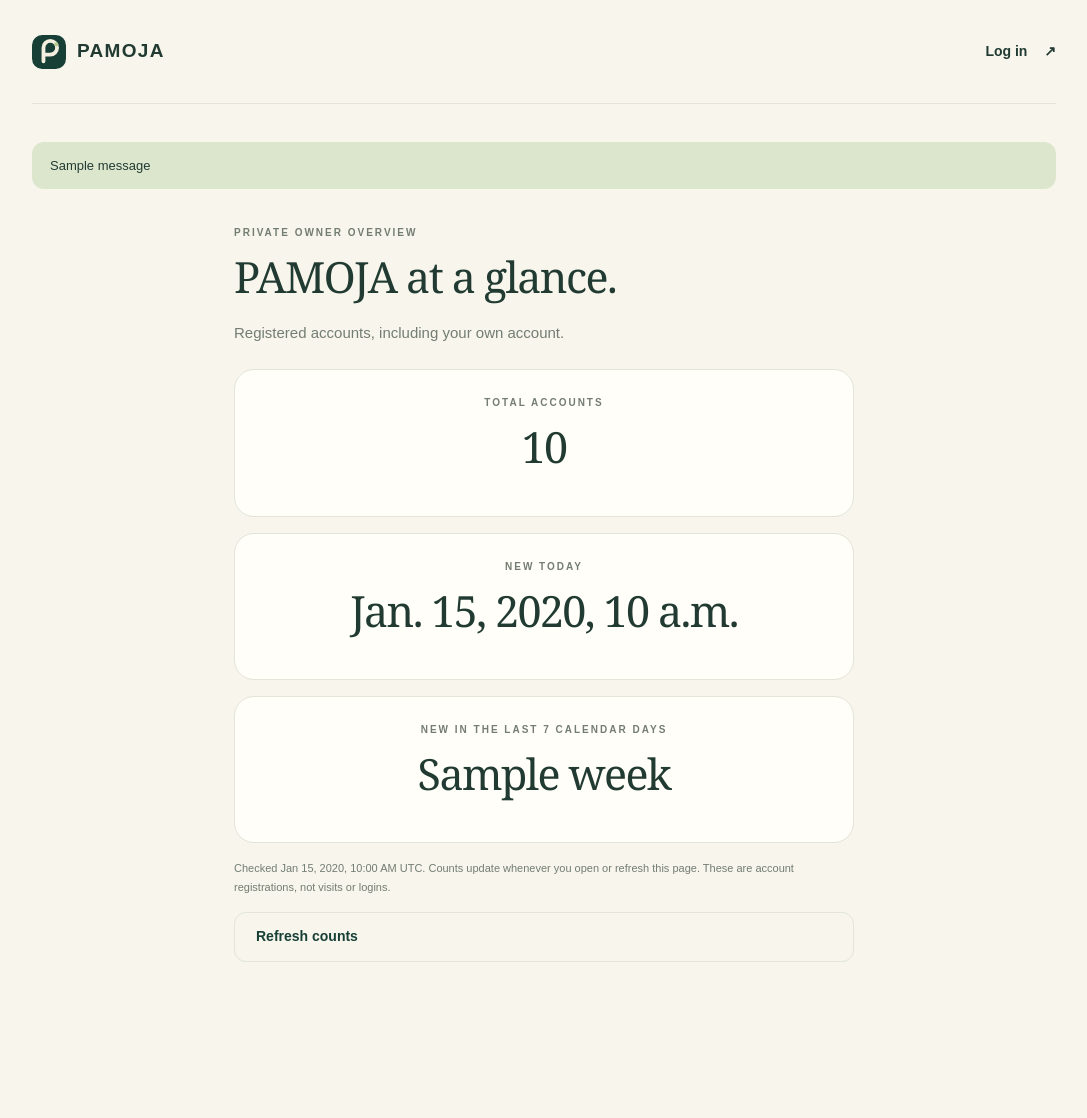
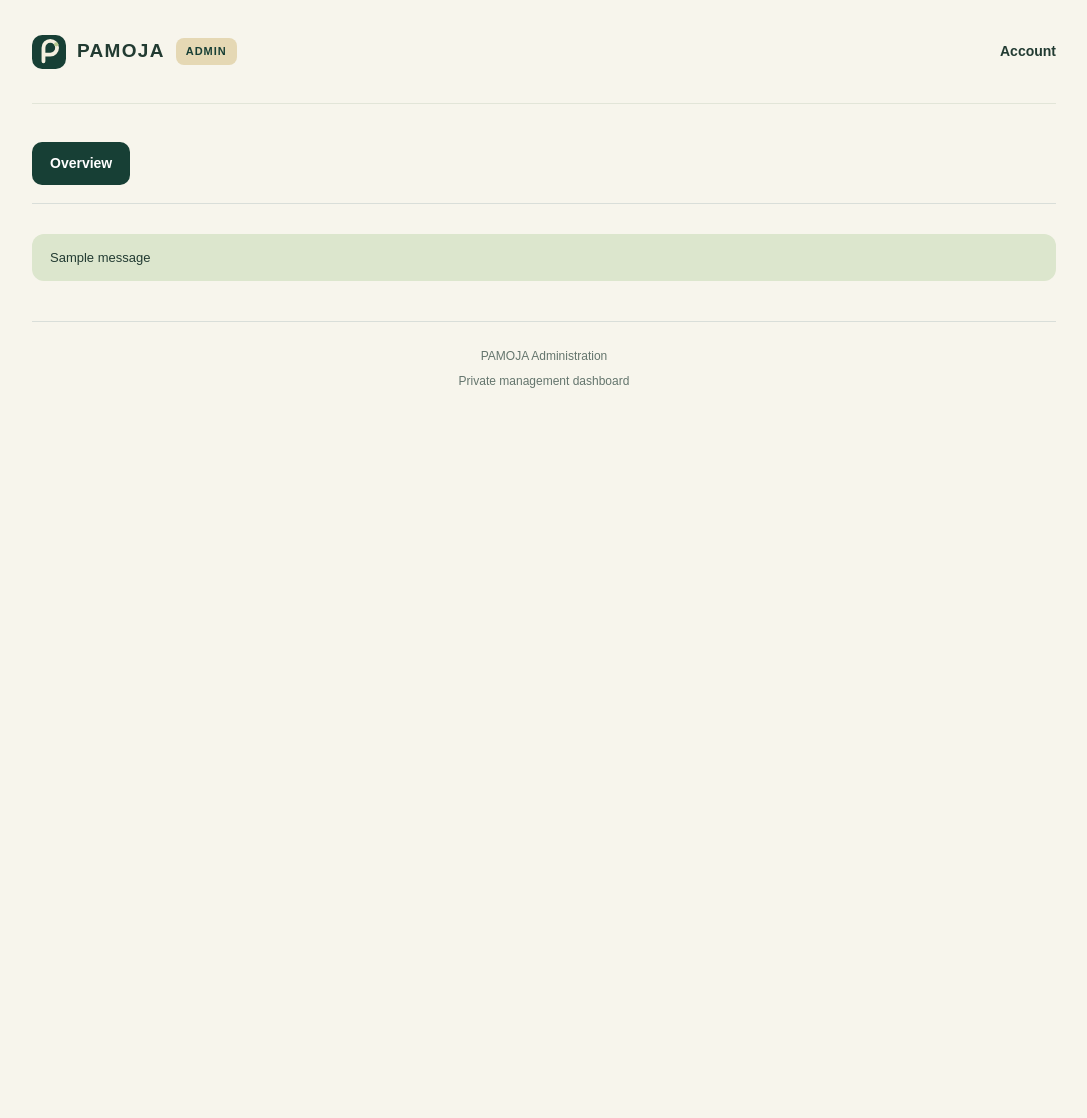
Before and after one commit to Gmwabila/Pamoja, a Django app: template core/templates/core/owner_stats.html in a window 1280 px wide. Shown: the whole page, without its empty margins (96-1183 px from the left). After the commit the page ends 388 px from the top, so only its background shows below. Run offline with Django 5.2, Linux system fonts and the light colour scheme; the template is opened without the code that fills it: most values are stand-ins (such as "Sample title", 1, 10 or a date in 2020); one stand-in notice (Sample message) is shown.

Commit message:
Create dedicated PAMOJA Admin layout

```diff
--- a/core/templates/core/owner_stats.html
+++ b/core/templates/core/owner_stats.html
@@ -1,33 +1,175 @@
-{% extends "core/base.html" %}
-{% block title %}Owner overview · PAMOJA{% endblock %}
-{% block content %}
-<section class="narrow">
-  <span class="eyebrow">PRIVATE OWNER OVERVIEW</span>
-  <h1>PAMOJA at a glance.</h1>
-  <p class="muted">Registered accounts, including your own account.</p>
 
-  <div class="profile-card">
-    <span class="eyebrow">TOTAL ACCOUNTS</span>
-    <h1>{{ metrics.total }}</h1>
-  </div>
+{% load static %}
 
-  <div class="profile-card" style="margin-top:16px">
-    <span class="eyebrow">NEW TODAY</span>
-    <h1>{{ metrics.today }}</h1>
-  </div>
+<!DOCTYPE html>
+<html lang="en">
 
-  <div class="profile-card" style="margin-top:16px">
-    <span class="eyebrow">NEW IN THE LAST 7 CALENDAR DAYS</span>
-    <h1>{{ metrics.week }}</h1>
-  </div>
+<head>
+    <meta charset="UTF-8">
 
-  <p class="fine-print">
-    Checked {{ checked_at|date:"M j, Y, g:i A T" }}.
-    Counts update whenever you open or refresh this page.
-    These are account registrations, not visits or logins.
-  </p>
-  <a class="button full secondary" href="{% url 'owner_dashboard' %}">
-    Refresh counts
-  </a>
-</section>
-{% endblock %}
+    <meta name="viewport"
+          content="width=device-width, initial-scale=1, viewport-fit=cover">
+
+    <meta name="theme-color" content="#173f35">
+
+    <meta name="description"
+          content="PAMOJA private administration dashboard.">
+
+    <meta name="apple-mobile-web-app-title"
+          content="PAMOJA Admin">
+
+    <title>
+        {% block title %}PAMOJA Admin{% endblock %}
+    </title>
+
+    <!-- Existing PAMOJA stylesheets -->
+    <link rel="stylesheet"
+          href="{% static 'core/app.css' %}">
+
+    <link rel="stylesheet"
+          href="{% static 'core/update.css' %}?v=2">
+
+    <!-- Admin-specific styling -->
+    <style>
+        .admin-badge {
+            display: inline-block;
+            padding: 5px 10px;
+            border-radius: 8px;
+            background-color: #e5d8b4;
+            color: #173f35;
+            font-size: 11px;
+            font-weight: 700;
+            letter-spacing: 1px;
+        }
+
+        .admin-navigation {
+            display: flex;
+            gap: 12px;
+            margin: 20px 0 30px;
+            padding-bottom: 18px;
+            border-bottom: 1px solid #d9ded9;
+        }
+
+        .admin-navigation a {
+            display: inline-block;
+            padding: 11px 18px;
+            border-radius: 10px;
+            background-color: #173f35;
+            color: #ffffff;
+            text-decoration: none;
+            font-size: 14px;
+            font-weight: 600;
+        }
+
+        .admin-navigation a:hover {
+            background-color: #245a49;
+        }
+
+        .admin-footer {
+            margin-top: 40px;
+            padding: 20px 0;
+            border-top: 1px solid #d9ded9;
+            text-align: center;
+            font-size: 12px;
+            color: #64756d;
+        }
+
+        .admin-footer p {
+            margin: 5px 0;
+            overflow-wrap: anywhere;
+        }
+    </style>
+
+    {% block extra_head %}{% endblock %}
+</head>
+
+<body class="admin-body">
+
+    <a class="skip" href="#main">
+        Skip to content
+    </a>
+
+    <div class="app-shell">
+
+        <!-- ADMIN HEADER -->
+        <header class="topbar">
+
+            <a class="brand"
+               href="{% url 'owner_dashboard' %}">
+
+                <img src="{% static 'core/mark.svg' %}"
+                     alt=""
+                     width="34"
+                     height="34">
+
+                <span>PAMOJA</span>
+
+                <span class="admin-badge">
+                    ADMIN
+                </span>
+            </a>
+
+            <!-- Temporary account link -->
+            <a class="text-link"
+               href="{% url 'profile' %}">
+                Account
+            </a>
+
+        </header>
+
+        <!-- ADMIN NAVIGATION -->
+        <nav class="admin-navigation"
+             aria-label="Admin navigation">
+
+            <a href="{% url 'owner_dashboard' %}"
+               aria-current="page">
+                Overview
+            </a>
+
+        </nav>
+
+        <!-- MAIN ADMIN CONTENT -->
+        <main id="main">
+
+            {% if messages %}
+                <div class="notices" role="status">
+
+                    {% for message in messages %}
+                        <p>{{ message }}</p>
+                    {% endfor %}
+
+                </div>
+            {% endif %}
+
+            {% block content %}
+            {% endblock %}
+
+        </main>
+
+        <!-- ADMIN FOOTER -->
+        <footer class="admin-footer">
+
+            <p>
+                PAMOJA Administration
+            </p>
+
+            <p>
+                Private management dashboard
+            </p>
+
+            {% if user.is_authenticated %}
+                <p>
+                    Signed in as {{ user.email }}
+                </p>
+            {% endif %}
+
+        </footer>
+
+    </div>
+
+    <script src="{% static 'core/app.js' %}" defer></script>
+
+    {% block scripts %}{% endblock %}
+
+</body>
+</html>
```
Also changed, not shown: core/templates/core/owner_base.html (added, +178 -0 lines).
